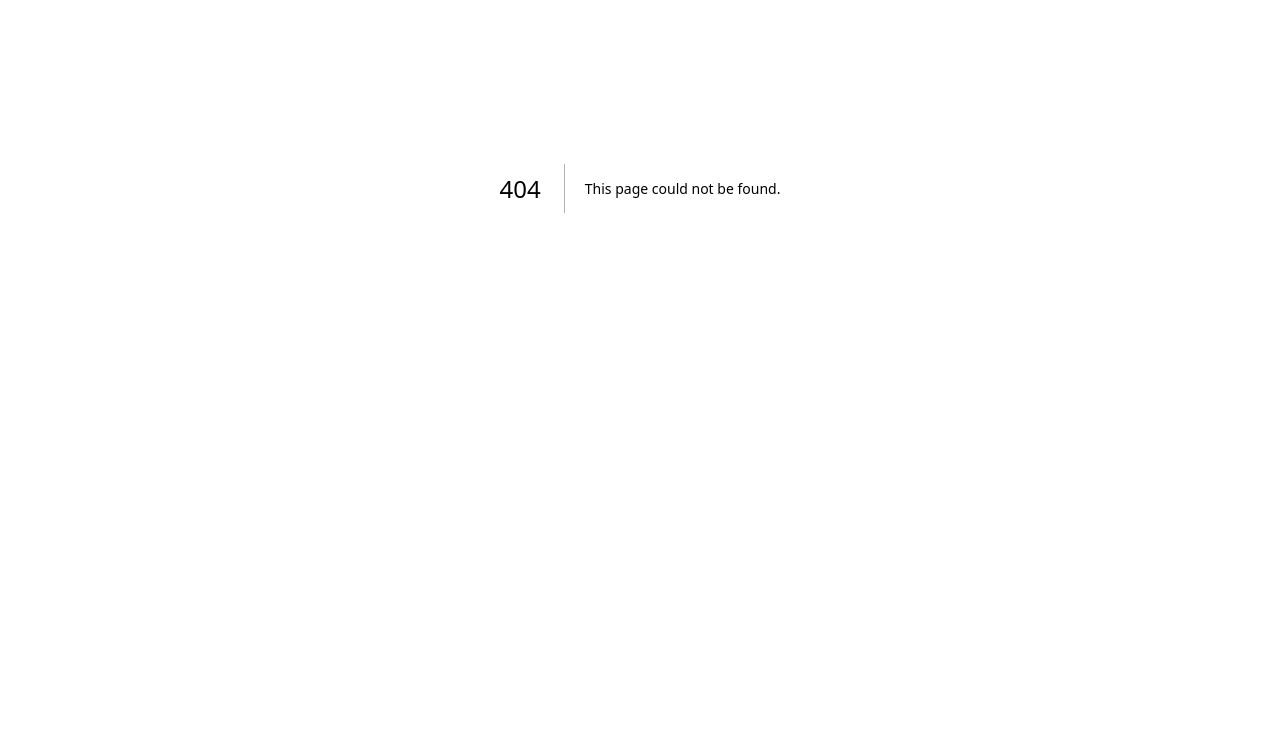
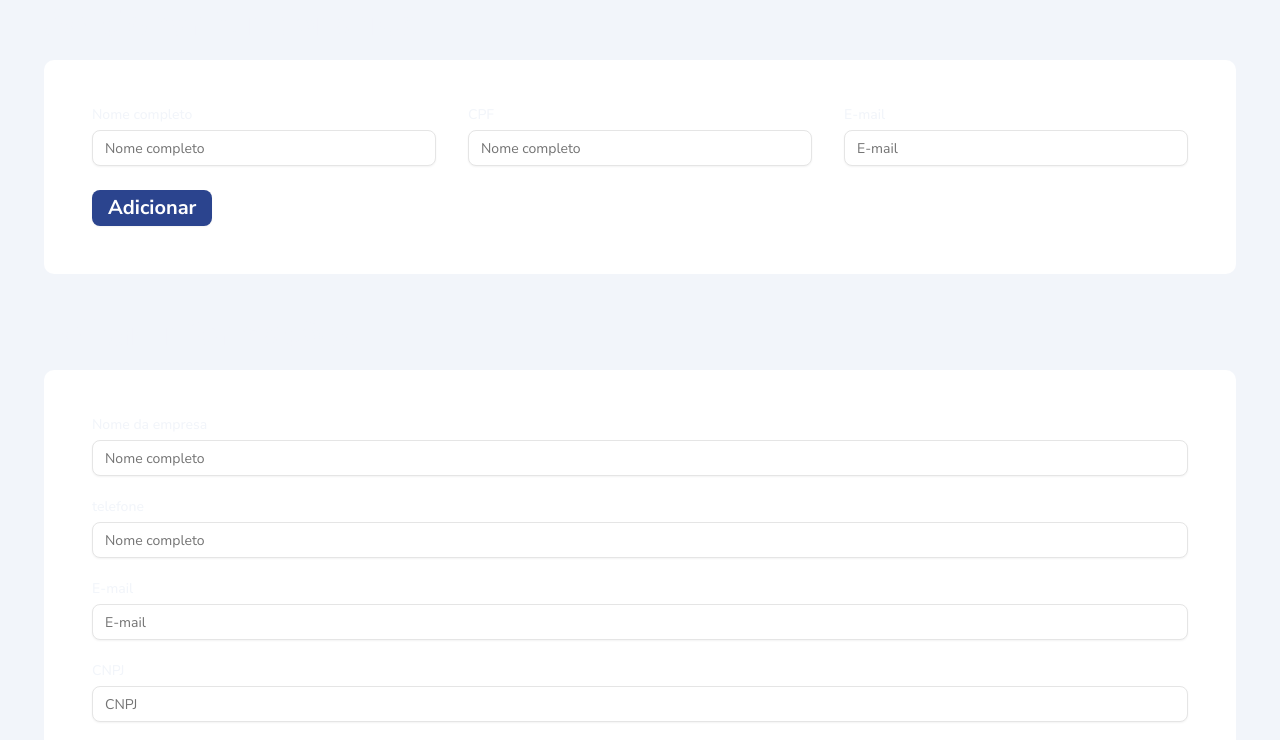
Before and after one commit to Nota-Certa/Nota-Certa_Front, a Next.js app: page /gerenciar-empresa in a window 1280 px wide. Before the commit this address had no page. Shown: the part 212-952 px from the top of the page. Before the commit the page ends 800 px from the top, so only its background shows below. Built offline with nearby package versions, Linux system fonts and the light colour scheme.

Commit message:
SCRUM-35 Crição da tela para Gerenciamento da Empresa

```diff
--- a/src/app/(pages)/cadastro/page.tsx
+++ b/src/app/(pages)/cadastro/page.tsx
@@ -1,3 +1,5 @@
+"use client";
+
 import { Title } from "@/app/components/title";
 import { ButtonComponent } from "@/app/components/button";
 import { InputField } from "@/app/components/inputField";
--- /dev/null
+++ b/src/app/(pages)/gerenciar-empresa/page.tsx
@@ -0,0 +1,40 @@
+import { ButtonComponent } from "@/app/components/button";
+import { InputField } from "@/app/components/inputField";
+
+export default function Gerenciar(){
+  return(
+    <div className="px-11 bg-[#F2F5FA]">
+      <div className="py-12">
+        <h1 className="text-5xl font-bold">Gerenciamento da empresa</h1>
+        <p className="text-base font-normal">Edite informações e adicione funcionários</p>
+      </div>
+
+      <div className="mt-12">
+        <h2 className="text-4xl font-bold mb-4">Adicionar funcionários</h2>
+        <div className="flex flex-col gap-6 bg-white p-12 rounded-lg justify-end">
+          <div className="flex flex-row gap-8">
+            <InputField label="Nome completo" placeholder="Nome completo" type={"text"}></InputField>
+            <InputField label="CPF" placeholder="Nome completo" type={"text"}></InputField>
+            <InputField label="E-mail" placeholder="E-mail" type={"email"}></InputField>
+          </div>
+          <ButtonComponent azul={true} label={"Adicionar"} ></ButtonComponent>
+        </div>
+      </div>
+
+      <div className="pb-14">
+        <h2 className="text-4xl font-bold mt-10 mb-4">Editar Informações</h2>
+        <div className="bg-white flex flex-col justify-end gap-6 p-12 rounded-lg">
+          <div className="flex flex-wrap gap-6">
+            <InputField label="Nome da empresa" placeholder="Nome completo" type={"text"}></InputField>
+            <InputField label="telefone" placeholder="Nome completo" type={"text"}></InputField>
+            <InputField label="E-mail" placeholder="E-mail" type={"email"}></InputField>
+            <InputField label="CNPJ" placeholder="CNPJ" type={"text"}></InputField>
+            <InputField label="Senha" placeholder="Senha" type={"password"}></InputField>
+          </div>
+          <ButtonComponent azul={true} label={"Salvar alterações"} ></ButtonComponent>
+        </div>
+      </div>
+
+    </div>
+  );
+}
--- a/src/app/components/button.tsx
+++ b/src/app/components/button.tsx
@@ -5,6 +5,7 @@ interface ButtonProps {
   href?: string;
   onClick?: () => void;
   disabled?: boolean;
+  azul?: boolean;
 }
 
 export function ButtonComponent(props: ButtonProps) {
@@ -13,7 +14,7 @@ export function ButtonComponent(props: ButtonProps) {
       <div className="flex flex-wrap items-center gap-2 md:flex-row">
         <a href={props.href}>
           <Button
-            className="bg-white text-primary-blue hover:bg-secondary-blue hover:text-white font-bold text-xl"
+            className={`${props.azul ? "bg-[#2B448E] text-white" : "bg-white text-primary-blue" }  hover:bg-secondary-blue hover:text-white font-bold text-xl`}
             disabled={props.disabled}
           >
             {props.label}
@@ -25,10 +26,9 @@ export function ButtonComponent(props: ButtonProps) {
   return (
     <div className="flex flex-wrap items-center gap-2 md:flex-row">
       <Button
-        className="bg-white text-primary-blue hover:bg-secondary-blue hover:text-white font-bold text-xl"
+        className={`${props.azul ? "bg-[#2B448E] text-white hover:bg-secondary-blue" : "bg-white text-primary-blue"} hover:bg-secondary-blue hover:text-white font-bold text-xl`}
         onClick={props.onClick}
-        disabled={props.disabled}
-      >
+        disabled={props.disabled}>
         {props.label}
       </Button>
     </div>
```
